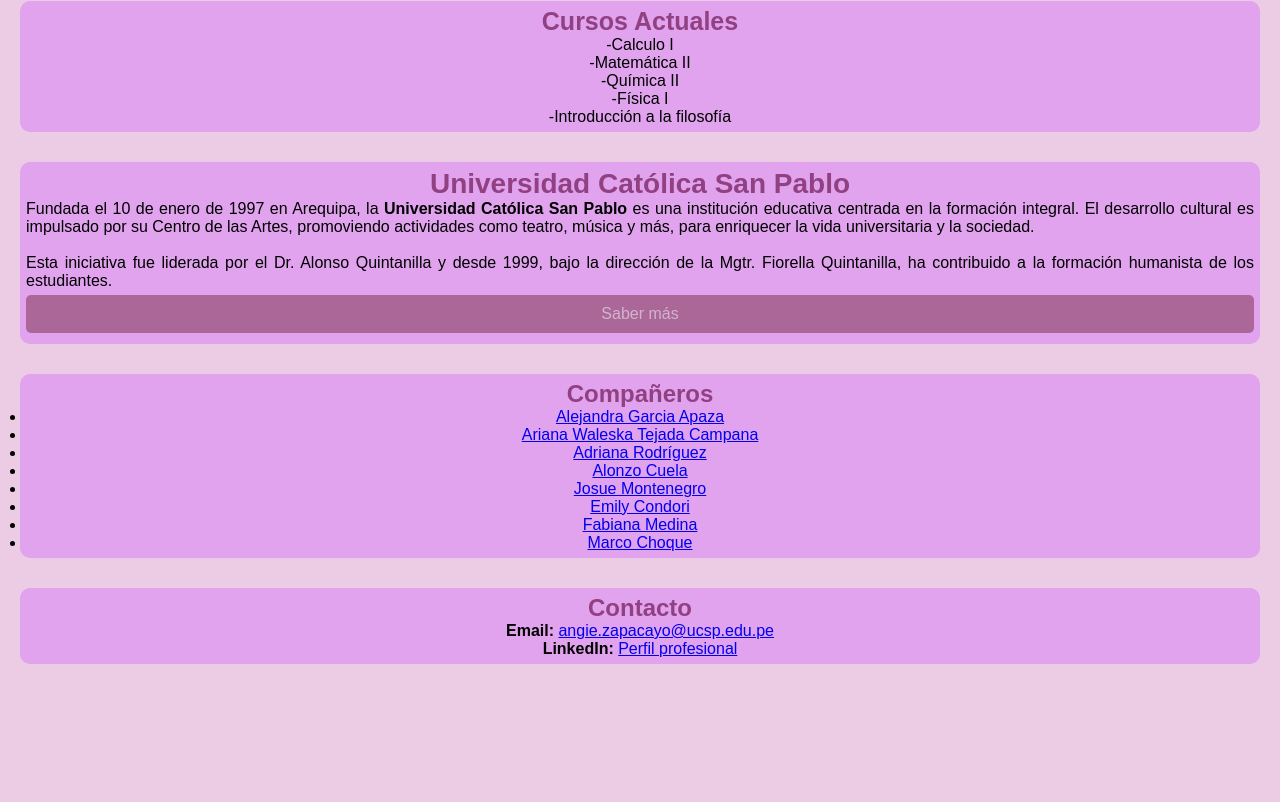
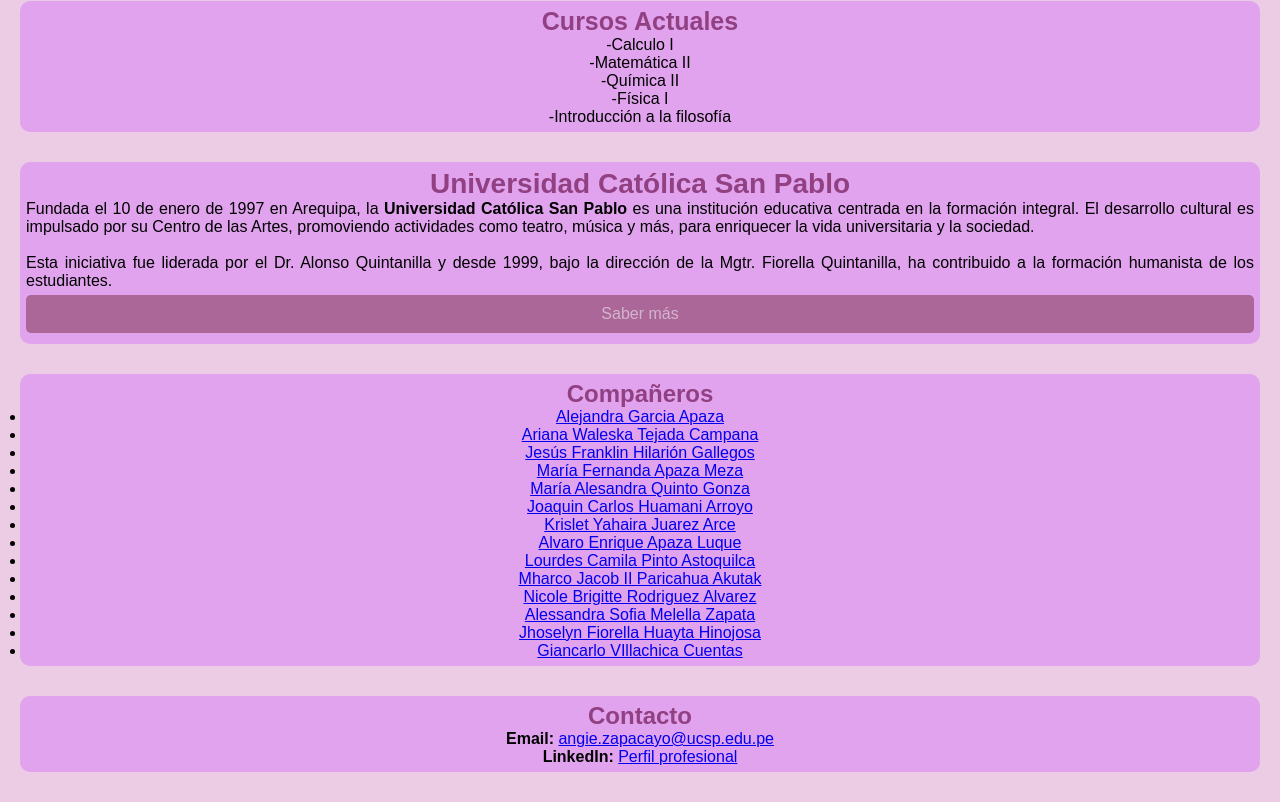
Before and after one commit to angiezapacayo/angie-yominey-zapacayo-ticona, a plain HTML site: page index.html in a window 1280 px wide. Shown: the part 388-1190 px from the top of the page. Before the commit the page ends 1082 px from the top, so only its background shows below. Drawn offline with Linux system fonts and the light colour scheme.

Commit message:
Update index.html

```diff
--- a/index.html
+++ b/index.html
@@ -71,12 +71,20 @@
         <li><a href="https://alejandragarcia10.github.io/Alejandra-Garc-a-Apaza/">Alejandra Garcia Apaza</a></li>
         <li><a href="https://202-ariana.github.io/Ariana_Waleska_Tejada_Campana/">Ariana Waleska Tejada Campana</a></li>
 
-        <li><a href="https://adrianarz7.github.io/AdrianaRz.github.io/">Adriana Rodríguez</a></li>
-        <li><a href="https://dnursaurio.github.io">Alonzo Cuela</a></li>
-        <li><a href="https://josuemontenegro.com/">Josue Montenegro</a></li>
-        <li><a href="https://emilycondorih.github.io/">Emily Condori</a></li>
-        <li><a href="https://fabme105.github.io/FabianaMedina/">Fabiana Medina</a></li>
-        <li><a href="https://marco-choque4.github.io/Final-Datos/">Marco Choque</a></li>
+        <li><a href="https://franklinhilarion.github.io/franklinhilarion/">Jesús Franklin Hilarión Gallegos</a></li>
+        <li><a href="https://mariafernandaapazameza.github.io/Maria-Fernanda-Apaza-Meza/">María Fernanda Apaza Meza</a></li>
+        <li><a href="https://mariaquintog.github.io/">María Alesandra Quinto Gonza</a></li>
+        <li><a href="https://joaquin200712.github.io/">Joaquin Carlos Huamani Arroyo</a></li>
+        <li><a href="https://krisletyahairajuarezarce.github.io/Krislet-Yahaira-Juarez-Arce/">Krislet Yahaira Juarez Arce</a></li>
+        <li><a href="https://alvaroenriqueapazaluque.github.io/AlvaroApazaLuque.github.io/https://gabomaura.neocities.org/">Alvaro Enrique Apaza Luque</a></li>
+
+        <li><a href="https://lourdespinto.github.io/Lourdes-Camila-Pinto-Astoquilca/">Lourdes Camila Pinto Astoquilca</a></li>
+        <li><a href="https://mparicahua.github.io/mharcoParicahua.github.io/">Mharco Jacob II Paricahua Akutak </a></li>
+        <li><a href="https://nicole131102.github.io/Mi-pagina-web/">Nicole Brigitte Rodriguez Alvarez</a></li>
+        <li><a href="https://alessandrasofiamelellazapata.github.io/mi-web-personal/">Alessandra Sofia Melella Zapata</a></li>
+        <li><a href="https://jhoselynfiorellahuaytahinojosa.github.io/">Jhoselyn Fiorella Huayta Hinojosa </a></li>
+        <li><a href="https://gianvp.github.io/proyecto_ICC/">Giancarlo VIllachica Cuentas</a></li>
+
       </ul>
     </section>
 
```
